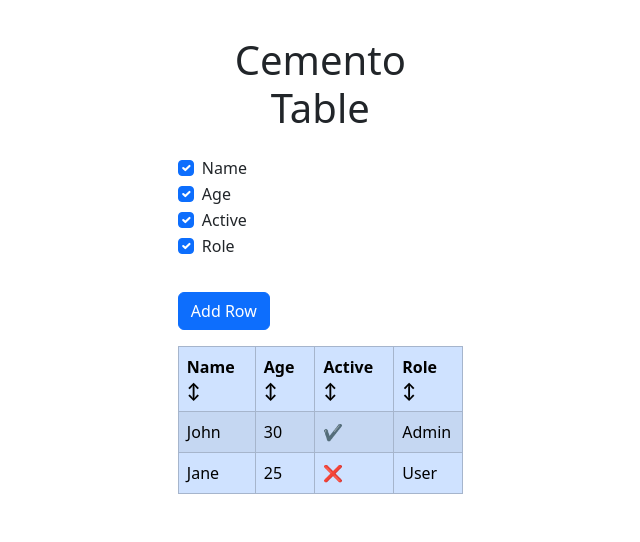
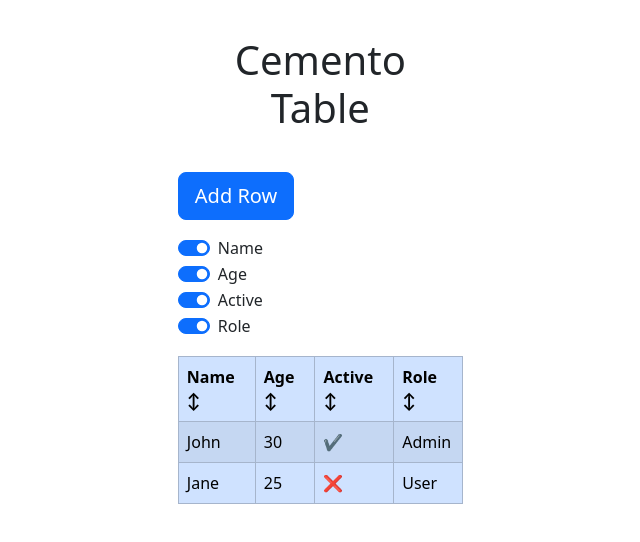
Before and after one commit to danielkarl888/cemento-ass, a React (Vite) app: page / in a window 1280 px wide. Shown: the top 542 px of the page, without its empty margins (353-993 px from the left). Built offline with nearby package versions, Linux system fonts and the light colour scheme.

Commit message:
some fixes

```diff
--- a/src/components/EditableTable.tsx
+++ b/src/components/EditableTable.tsx
@@ -1,5 +1,14 @@
 import React, { useState } from "react";
-import { Table,Form,Button,Alert,Container,Row,Col,Modal } from "react-bootstrap";
+import {
+  Table,
+  Form,
+  Button,
+  Alert,
+  Container,
+  Row,
+  Col,
+  Modal,
+} from "react-bootstrap";
 import "./EditableTable.css"; // Import custom CSS file
 
 type Column = {
@@ -30,7 +39,7 @@ const EditableTable: React.FC<Props> = ({ tableData }) => {
   const [data, setData] = useState<Row[]>(tableData.data);
   const [columns, setColumns] = useState<Column[]>(tableData.columns);
   const [editMode, setEditMode] = useState<{ [key: string]: boolean }>({});
-  const [newRow, setNewRow] = useState<{ [key: string]: any }>({});
+  const [newRow, setNewRow] = useState<{ [key: string]: any }>({ id: "" });
   const [error, setError] = useState<string | null>(null);
   const [sortConfig, setSortConfig] = useState<{
     key: string;
@@ -67,18 +76,24 @@ const EditableTable: React.FC<Props> = ({ tableData }) => {
   };
 
   const handleModalSave = () => {
+    const newRowData: Row = { ...newRow, id: (data.length + 1).toString() };
+
+    columns.forEach((column) => {
+      if (!newRowData[column.id] && column.type === "select") {
+        newRowData[column.id] = "None";
+      }
+    });
+
     if (
       columns.every(
         (column) =>
           column.type === "boolean" ||
           column.type === "select" ||
-          newRow[column.id]
+          newRowData[column.id]
       )
     ) {
-      const newRowId = (data.length + 1).toString();
-      const newRowData = { id: newRowId, ...newRow };
       setData([...data, newRowData]);
-      setNewRow({});
+      setNewRow({ id: "" });
       setShowModal(false);
       setError(null);
     } else {
@@ -138,9 +153,21 @@ const EditableTable: React.FC<Props> = ({ tableData }) => {
     <Container className="mt-4 ">
       <Row className="mb-3">
         <Col>
+          <Button
+            variant="primary"
+            size="lg"
+            className="mt-3"
+            onClick={handleAddRow}
+          >
+            Add Row
+          </Button>
+        </Col>
+      </Row>
+      <Row className="mb-3">
+        <Col>
           <Form>
             {columns.map((column) => (
-              <Form.Check
+              <Form.Switch
                 key={column.id}
                 type="checkbox"
                 label={column.title}
@@ -151,16 +178,6 @@ const EditableTable: React.FC<Props> = ({ tableData }) => {
               />
             ))}
           </Form>
-        </Col>
-      </Row>
-
-      {error && <Alert variant="danger">{error}</Alert>}
-
-      <Row className="mb-3">
-        <Col>
-          <Button className="mt-3" onClick={handleAddRow}>
-            Add Row
-          </Button>
         </Col>
       </Row>
 
@@ -191,7 +208,7 @@ const EditableTable: React.FC<Props> = ({ tableData }) => {
                           handleInputChange(column.id, e.target.value)
                         }
                       >
-                        <option value="">Select...</option>
+                        <option value="None">Select...</option>
                         {column.options &&
                           column.options.map((option) => (
                             <option key={option} value={option}>
@@ -265,7 +282,7 @@ const EditableTable: React.FC<Props> = ({ tableData }) => {
                       ) : column.type === "select" ? (
                         <Form.Control
                           as="select"
-                          value={row[column.id] || ""}
+                          value={row[column.id] || "None"}
                           onChange={(e) =>
                             handleSave(row.id, column.id, e.target.value)
                           }
```
